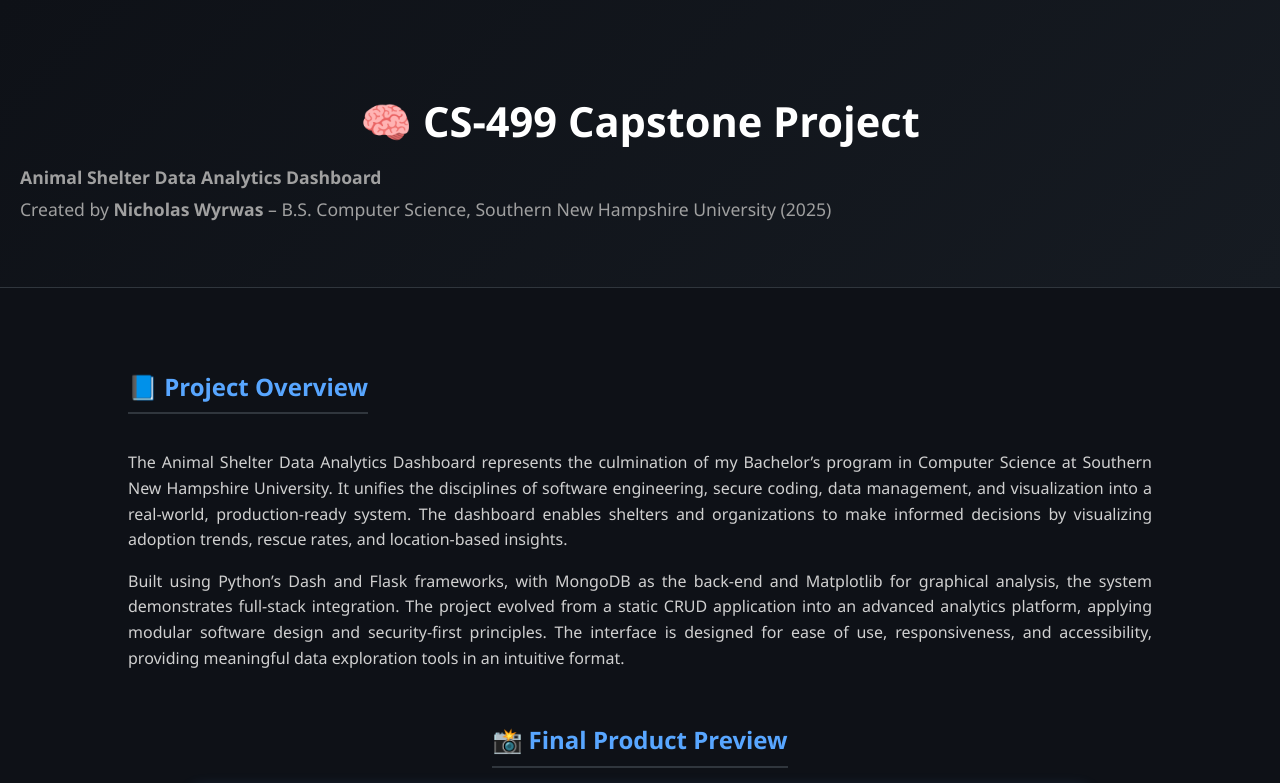
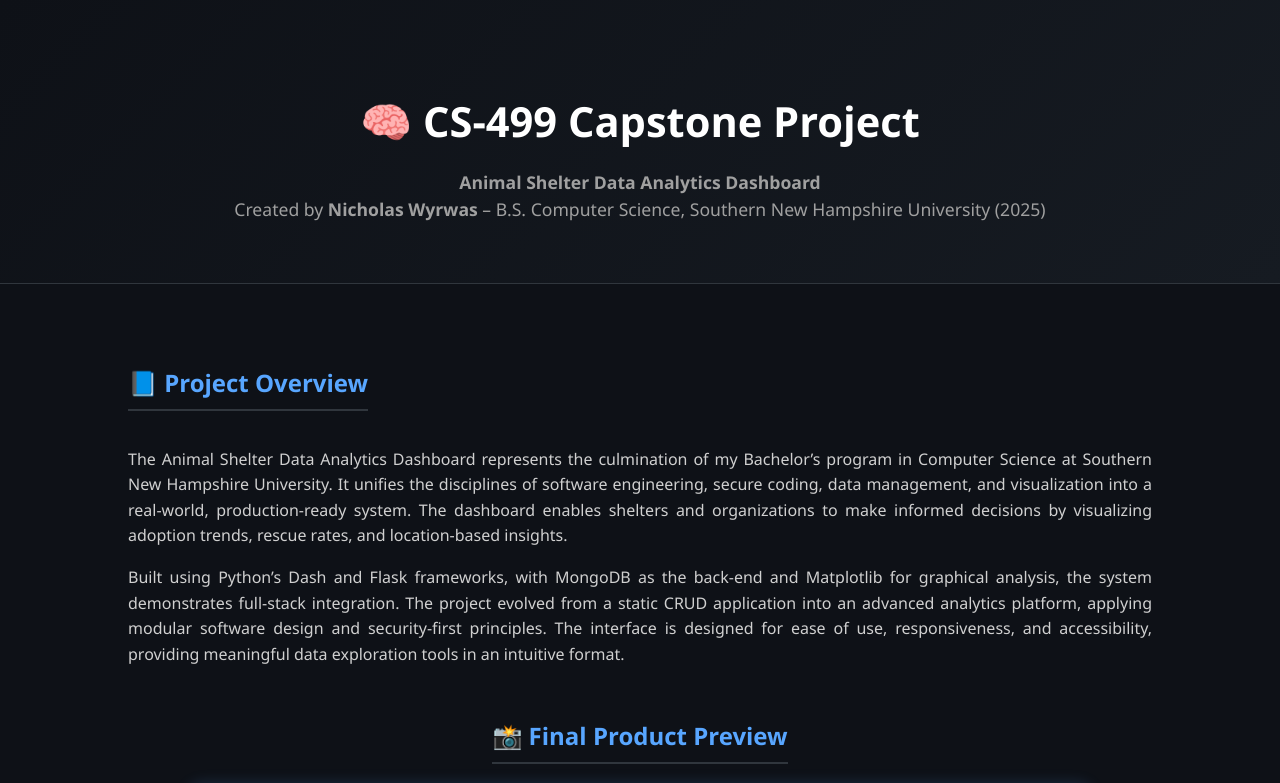
Before and after one commit to nwyrwas/CS-499-Capstone-Project, a plain HTML site: page index.html in a window 1280 px wide. Shown: the top 783 px of the page. Drawn offline with Linux system fonts and the light colour scheme.

Commit message:
Refactor header and update subtitle structure

```diff
--- a/index.html
+++ b/index.html
@@ -21,13 +21,14 @@
     header h1 {
       color: #fff;
       font-size: 2.6rem;
-      margin-bottom: 10px;
+      margin-bottom: 15px;
     }
-    header p {
+    header .subtitle {
       color: #a0a0a0;
       font-size: 1.1rem;
-      margin: 5px 0;
       line-height: 1.5;
+      display: inline-block;
+      text-align: center;
     }
     section {
       max-width: 1100px;
@@ -93,6 +94,8 @@
       font-size: 0.95rem;
       margin-top: 10px;
       font-style: italic;
+      text-align: center;
+      display: block;
     }
   </style>
 </head>
@@ -100,8 +103,10 @@
 
 <header>
   <h1>🧠 CS-499 Capstone Project</h1>
-  <p><strong>Animal Shelter Data Analytics Dashboard</strong></p>
-  <p>Created by <strong>Nicholas Wyrwas</strong> – B.S. Computer Science, Southern New Hampshire University (2025)</p>
+  <div class="subtitle">
+    <strong>Animal Shelter Data Analytics Dashboard</strong><br>
+    Created by <strong>Nicholas Wyrwas</strong> – B.S. Computer Science, Southern New Hampshire University (2025)
+  </div>
 </header>
 
 <section>
@@ -120,7 +125,7 @@
   <div class="preview-container">
     <h2>📸 Final Product Preview</h2>
     <img src="screenshot.jpg" alt="Final Dashboard Screenshot">
-    <p class="caption">Figure: The final Animal Shelter Data Analytics Dashboard displaying live adoption and intake analytics.</p>
+    <span class="caption">Figure: The final Animal Shelter Data Analytics Dashboard displaying live adoption and intake analytics.</span>
   </div>
 </section>
 
```
